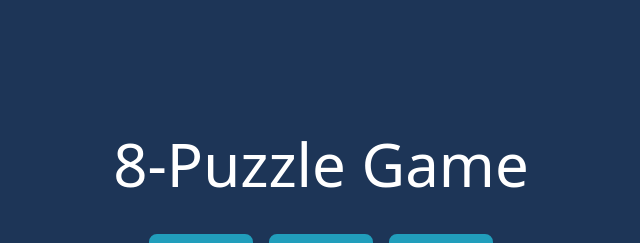
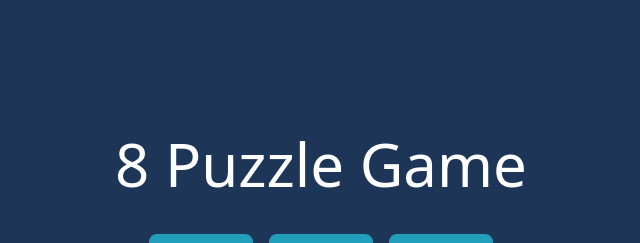
Before and after one commit to Dandrezz/8-puzzle, a React (Vite) app: page / in a window 1280 px wide. Shown: the top 243 px of the page, without its empty margins (319-959 px from the left). Built offline with nearby package versions, Linux system fonts and the light colour scheme.

Commit message:
Pequeña optimización

```diff
--- a/src/App.tsx
+++ b/src/App.tsx
@@ -71,6 +71,7 @@ function App() {
 	}
 
 	const handlePressKey = (e: KeyboardEvent) => {
+		if (!validKeys.includes(e.key)) return
 		moveToken(e.key)
 		validWin()
 	}
@@ -165,9 +166,9 @@ function App() {
 	return (
 		<div
 			className="max-w-xl m-auto grid grid-cols-1 place-content-center w-full h-screen p-4 text-center">
-			<h1 className='text-6xl text-white mb-5'>8-Puzzle Game</h1>
-			{isExploding && <ConfettiExplosion />}
-			<motion.div  className='grid grid-cols-3 gap-4 p-5 rounded-lg justify-items-stretch w-96 h-96 mx-auto'>
+			<h1 className='text-6xl text-white mb-5'>8 Puzzle Game</h1>
+			{isExploding && <ConfettiExplosion particleCount={15} />}
+			<motion.div  className='grid grid-cols-3 gap-4 p-5 rounded-lg justify-items-stretch sm:w-96 sm:h-96 w-72 h-72 mx-auto'>
 				{
 					dataTable.map((item) => {
 						return (
```
